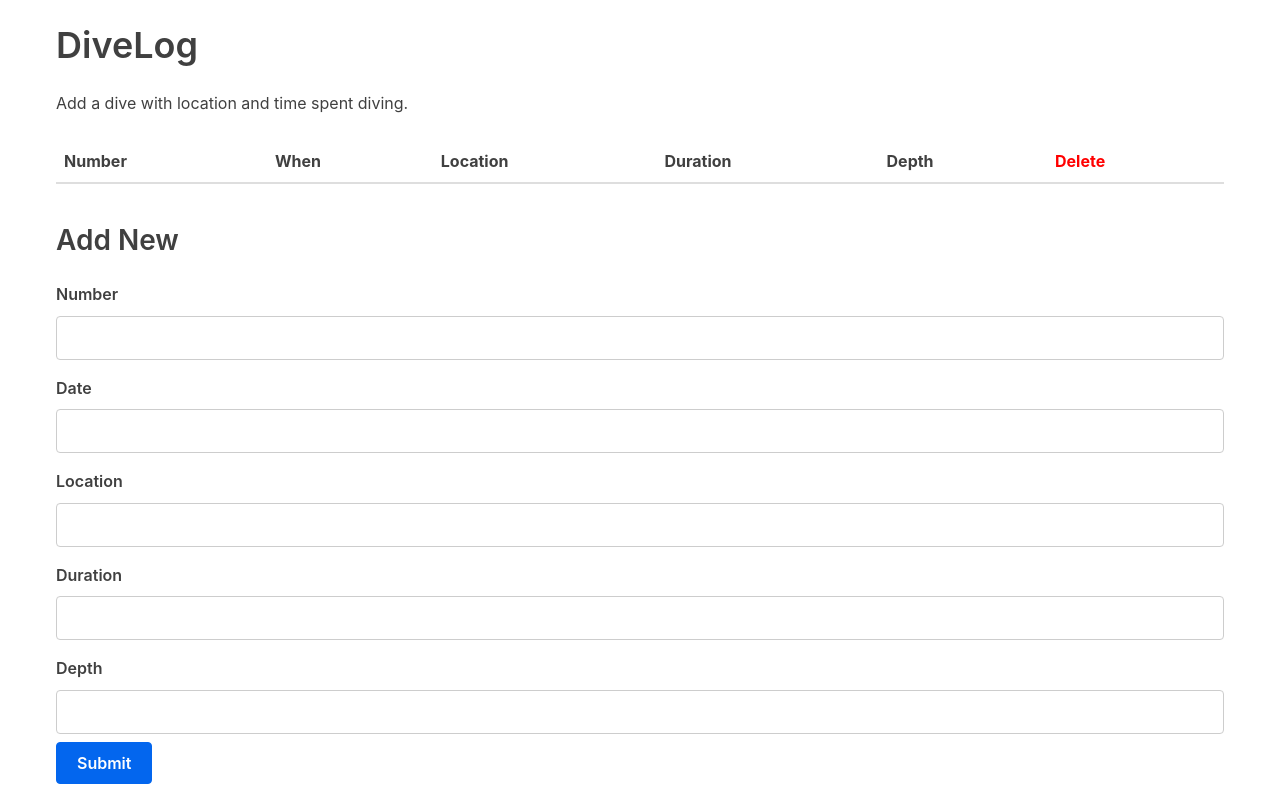
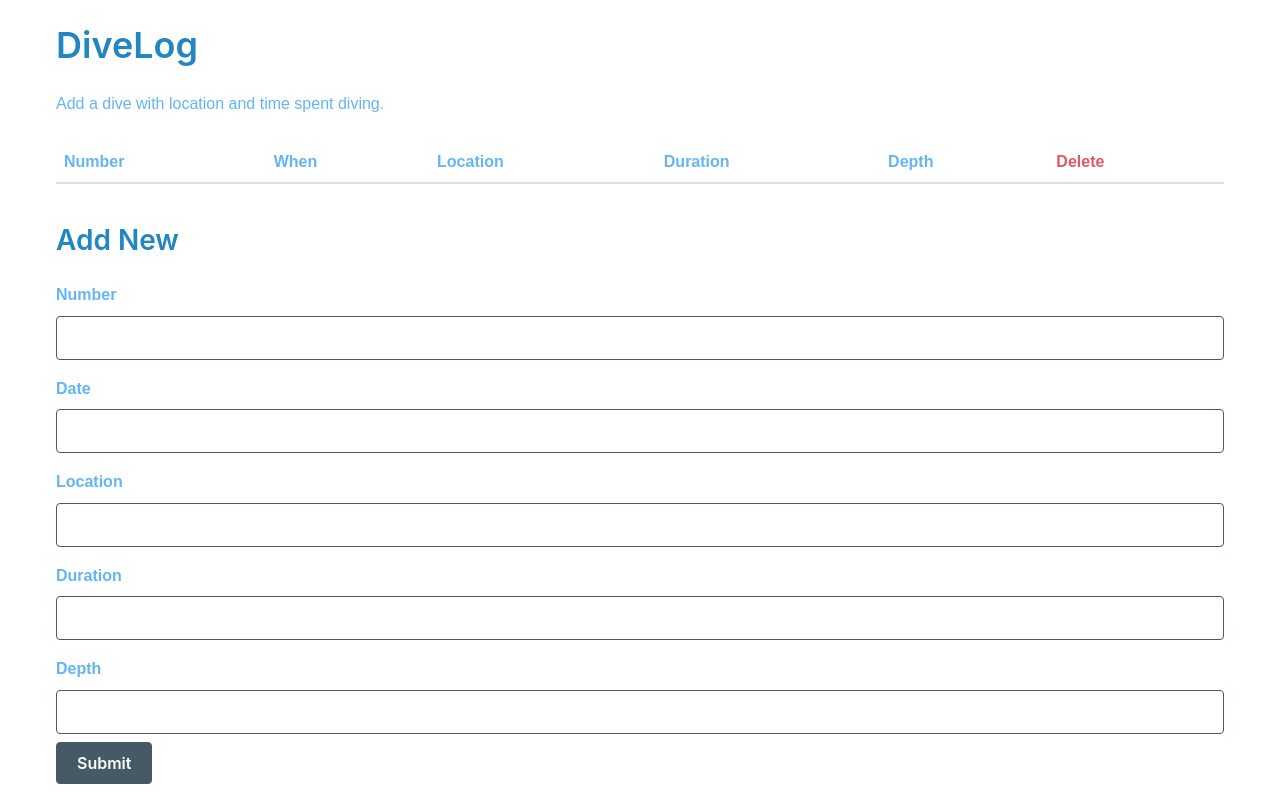
Before and after one commit to dillonmd/divelog, a React (Create React App) app: page / in a window 1280 px wide. Built offline with nearby package versions, Linux system fonts and the light colour scheme.

Commit message:
Add comments and gave it some color

```diff
--- a/src/Form.js
+++ b/src/Form.js
@@ -1,5 +1,6 @@
 import React, {Component} from 'react';
 
+// Sets initial state of form
 class Form extends Component {
     constructor(props) {
         super(props);
@@ -22,12 +23,12 @@ class Form extends Component {
             [name] : value
         });
     }
-
+// Submits form
     submitForm = () => {
         this.props.handleSubmit(this.state);
         this.setState(this.initialState);
     }
-
+// Displays form
     render() {
         const { number, location, duration, depth, date } = this.state;
 
--- a/src/index.css
+++ b/src/index.css
@@ -25,6 +25,7 @@ code {
  */
 body {
   margin: 0; }
+
 
 /* HTML5 display definitions
    ========================================================================== */
@@ -172,9 +173,10 @@ html {
   font-size: 1rem; }
 
 body {
-  color: #404040;
-  background: white;
-  font-size: 1rem; }
+  color: #455a64;
+  font-size: 1rem;
+  font-family: 'Ubuntu', sans-serif;
+}
 
 p,
 ol,
@@ -311,6 +313,14 @@ dt {
 
 dd {
   margin-bottom: .5rem; }
+
+  .container{
+    color: #64b5f6;
+  }
+
+  .container h1,h2,h3,h4,h5{
+    color: #2286c3;
+  }
 
 .full-container {
   max-width: 100%;
@@ -462,9 +472,9 @@ dd {
 .button, a.button, button, [type=submit], [type=reset], [type=button] {
   -webkit-appearance: none;
   display: inline-block;
-  border: 1px solid #0366EE;
+  border: 1px solid #455a64;
   border-radius: 4px;
-  background: #0366EE;
+  background: #455a64;
   color: #ffffff;
   font-weight: 600;
   font-family: -apple-system, BlinkMacSystemFont, Helvetica Neue, Helvetica, Arial, sans-serif;
@@ -479,8 +489,8 @@ dd {
   line-height: 1; }
 
 .button:hover, a.button:hover, button:hover, [type=submit]:hover, [type=reset]:hover, [type=button]:hover {
-  border: 1px solid #0250bc;
-  background: #0250bc;
+  border: 1px solid #2286c3;
+  background: #2286c3;
   color: #ffffff;
   text-decoration: none; }
 
@@ -536,7 +546,7 @@ a.full-button {
 /* Forms */
 [type=color], [type=date], [type=datetime], [type=datetime-local], [type=email], [type=month], [type=number], [type=password], [type=search], [type=tel], [type=text], [type=url], [type=week], [type=time], select, textarea {
   display: block;
-  border: 1px solid #cdcdcd;
+  border: 1px solid #455a64;
   border-radius: 4px;
   padding: .75rem;
   outline: none;
@@ -629,11 +639,11 @@ td {
   border-bottom: 1px solid #dedede; }
 
 #delete {
-  color: red;
+  color: #de5a63;
 }
 
 td button {
-  background-color: red;
+  background-color: #de5a63;
 }
 
 th,
```
Also changed, not shown: src/App.js (+5 -2 lines), src/logo.svg (deleted).
